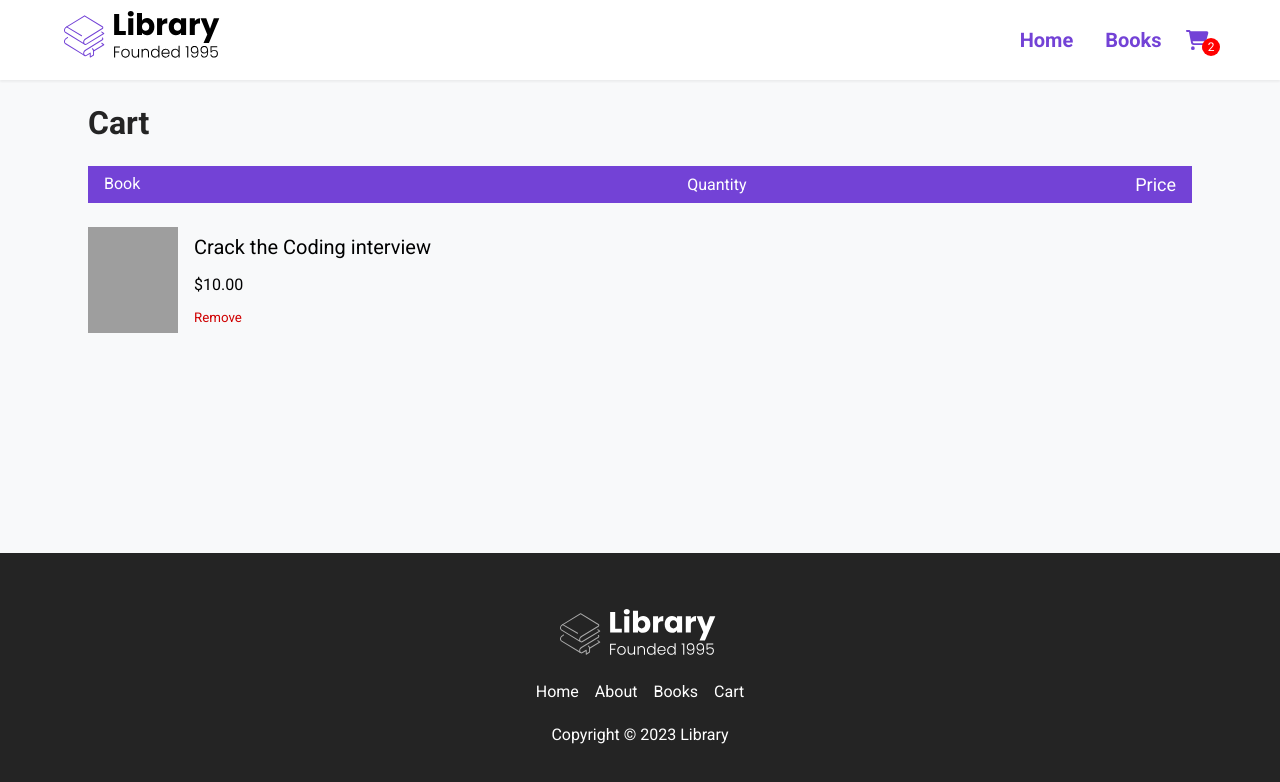
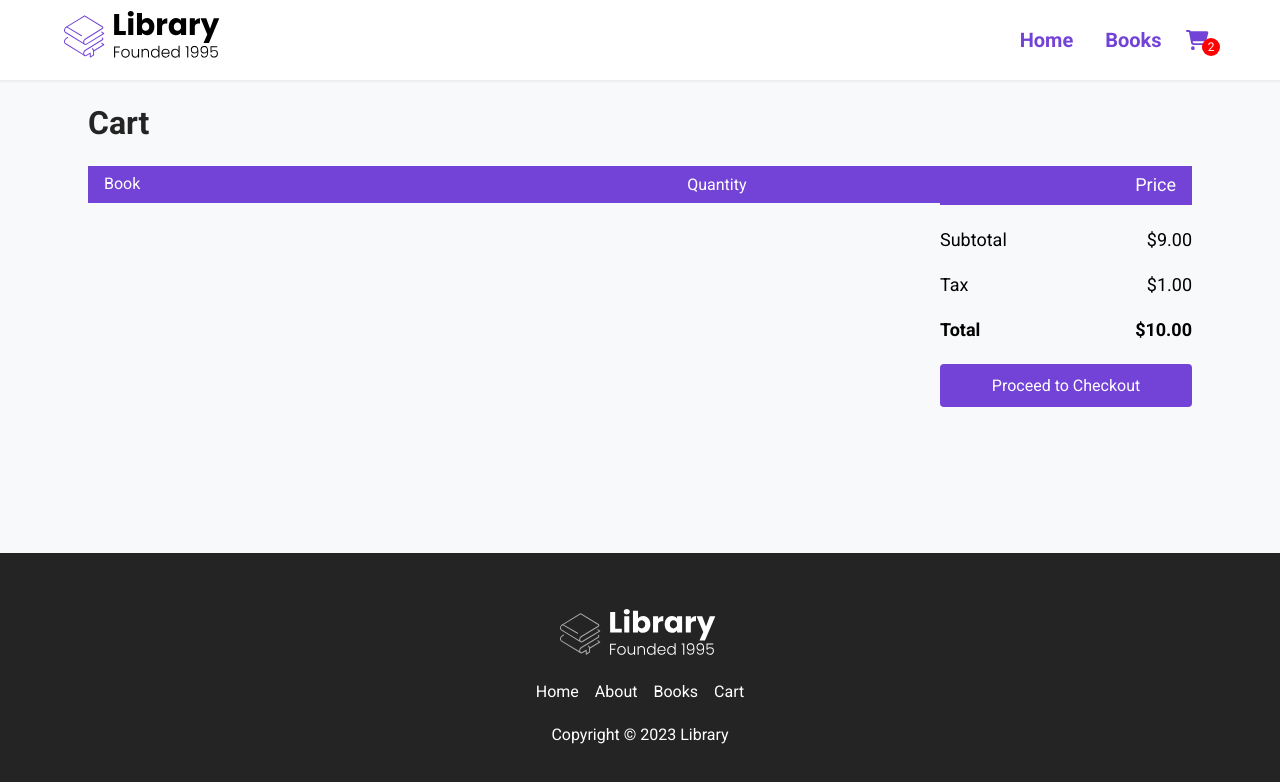
Before and after one commit to Dany2298/E-commerce-React, a React (Create React App) app: page /cart in a window 1280 px wide. Shown: the top 782 px of the page. Built offline with nearby package versions, Linux system fonts and the light colour scheme; grey boxes are pictures that could not be loaded.

Commit message:
making cart books dynamic

```diff
--- a/src/App.js
+++ b/src/App.js
@@ -7,16 +7,32 @@ import Books from "./components/pages/Books.jsx";
 import { books } from "./data.js";
 import BookInfo from "./components/pages/BookInfo.jsx";
 import Cart from "./components/pages/Cart.jsx";
+import React, { useState } from "react";
+import { useEffect } from "react";
 
 function App() {
+  const [cart, setCart] = useState([]);
+
+  function addToCart(book) {
+    setCart([...cart, book]);
+  }
+
+  useEffect(() => {
+    console.log(cart);
+  }, [cart]);
   return (
     <Router>
       <div className="App">
         <Nav />
         <Route path="/" exact component={Home} />
         <Route path="/books" exact render={() => <Books books={books} />} />
-        <Route path="/books/:id" render={() => <BookInfo books={books} />} />
-        <Route path="/cart" render={() => <Cart books={books} />} />
+        <Route
+          path="/books/:id"
+          render={() => (
+            <BookInfo books={books} addToCart={addToCart} cart={cart} />
+          )}
+        />
+        <Route path="/cart" render={() => <Cart books={books} cart={cart} />} />
         <Footer />
       </div>
     </Router>
--- a/src/components/Landing.jsx
+++ b/src/components/Landing.jsx
@@ -1,6 +1,5 @@
 import React from "react";
 import UndrawBooks from "../assets/Undraw_Books.svg";
-import { Link } from "react-router-dom/cjs/react-router-dom.min";
 
 function Landing() {
   return (
@@ -12,9 +11,9 @@ function Landing() {
             <h2>
               Find your dream book with <span className="purple">Library</span>
             </h2>
-            <Link to="#features">
+            <a href="#features">
               <button className="btn">Browse Books</button>
-            </Link>
+            </a>
           </div>
           <figure className="header__img--wrapper">
             <img src={UndrawBooks} className="header__img" alt="" />
--- a/src/components/UI/Book.jsx
+++ b/src/components/UI/Book.jsx
@@ -5,7 +5,7 @@ import Rating from "./Rating";
 import Price from "./Price";
 
 function Book({ book }) {
-  console.log(book);
+  // console.log(book);
   if (!book || !book.url) {
     return null; // Render nothing if book or book.url is undefined
   }
--- a/src/components/pages/BookInfo.jsx
+++ b/src/components/pages/BookInfo.jsx
@@ -1,14 +1,21 @@
 import { FontAwesomeIcon } from "@fortawesome/react-fontawesome";
-import React from "react";
+import React, { useState } from "react";
 import { Link, useParams } from "react-router-dom/cjs/react-router-dom.min";
 import Rating from "../UI/Rating";
 import Price from "../UI/Price";
 import Book from "../UI/Book";
 
-function BookInfo({ books }) {
+function BookInfo({ books, addToCart, cart }) {
   const { id } = useParams();
+  const book = books.find((book) => +book.id === +id);
 
-  const book = books.find((book) => +book.id === +id);
+  function addBookToCart(book) {
+    addToCart(book);
+  }
+
+  function bookExistsOnCart() {
+    return cart.find((book) => book.id === +id);
+  }
 
   return (
     <div id="books__body">
@@ -53,7 +60,15 @@ function BookInfo({ books }) {
                   ipsam eveniet alias mollitia distinctio, tempore, repudiandae
                   incidunt!
                 </p>
-                <button className="btn">Add to Cart</button>
+                {bookExistsOnCart() ? (
+                  <Link to={`/cart`} className="book__link">
+                    <button className="btn">Checkout</button>
+                  </Link>
+                ) : (
+                  <button className="btn" onClick={() => addBookToCart(book)}>
+                    Add to Cart
+                  </button>
+                )}
               </div>
             </div>
           </div>
--- a/src/components/pages/Cart.jsx
+++ b/src/components/pages/Cart.jsx
@@ -1,6 +1,6 @@
 import React from "react";
 
-function Cart() {
+function Cart({ cart }) {
   return (
     <div id="books__body">
       <main id="books__main">
@@ -16,23 +16,60 @@ function Cart() {
                 <span className="cart__total">Price</span>
               </div>
               <div className="cart__body">
+                {cart.map((book) => {
+                  return (
                     <div className="cart__item">
                       <div className="cart__book">
                         <img
-                      src="https://covers.openlibrary.org/b/id/8091016-L.jpg"
+                          src={book.url}
                           className="cart__book--img"
                           alt=""
                         />
                         <div className="cart__book--info">
                           <span className="cart__book--title">
-                        Crack the Coding interview
+                            {book.title}
                           </span>
-                      <span className="cart__book--price">$10.00</span>
+                          <span className="cart__book--price">
+                            ${(book.salePrice || book.originalPrice).toFixed(2)}
+                          </span>
                           <button className="cart__book--remove">Remove</button>
                         </div>
                       </div>
+                      <div className="cart__quantity">
+                        <input
+                          type="number"
+                          min={0}
+                          max={99}
+                          className="cart__input"
+                        />
+                      </div>
+                      <div className="cart__total">$10.00</div>
+                    </div>
+                  );
+                })}
               </div>
             </div>
+            <div className="total">
+              <div className="total__item total__sub-total">
+                <span>Subtotal</span>
+                <span>$9.00</span>
+              </div>
+              <div className="total__item total__tax">
+                <span>Tax</span>
+                <span>$1.00</span>
+              </div>
+              <div className="total__item total__price">
+                <span>Total</span>
+                <span>$10.00</span>
+              </div>
+              <button
+                className="btn btn__checkout no-cursor"
+                onClick={() =>
+                  alert("Haven't gotten around to doing this yet :(")
+                }
+              >
+                Proceed to Checkout
+              </button>
             </div>
           </div>
         </div>
```
Lines whose indentation alone changed are shown as unchanged.
